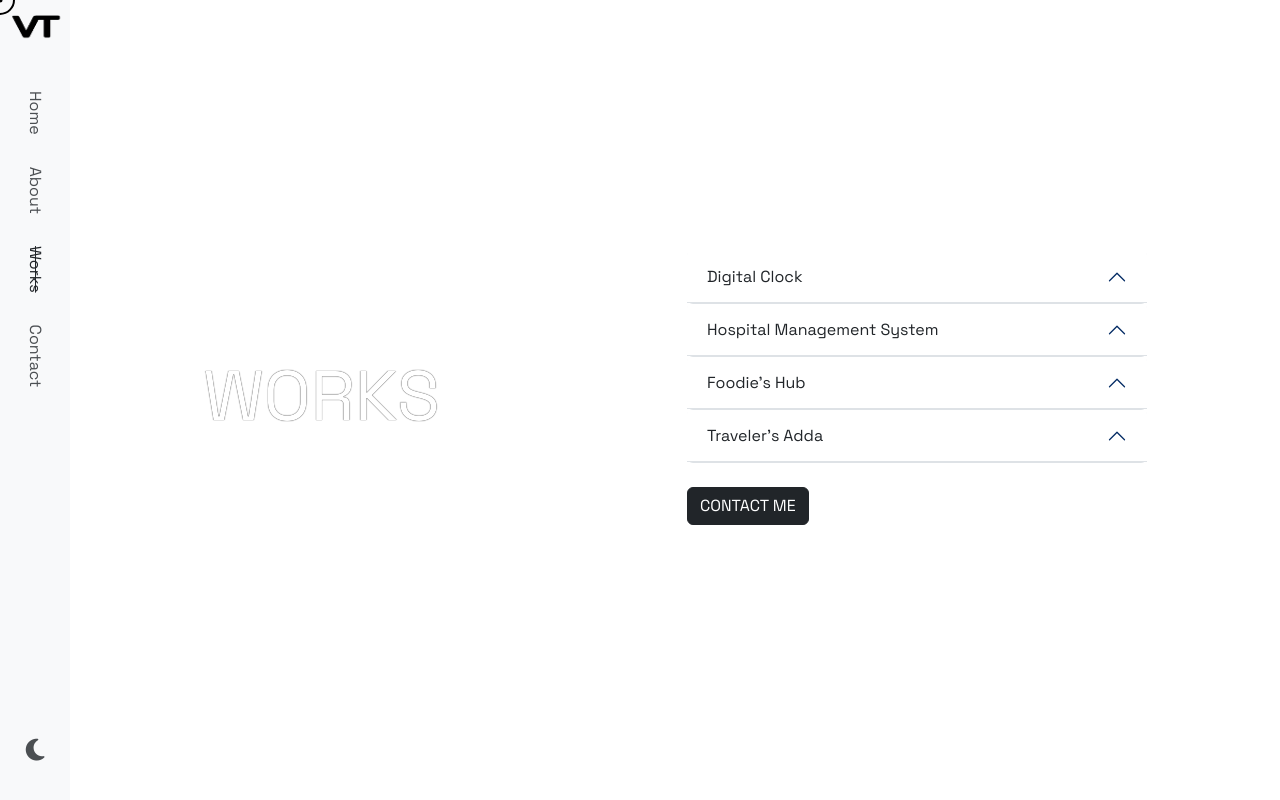
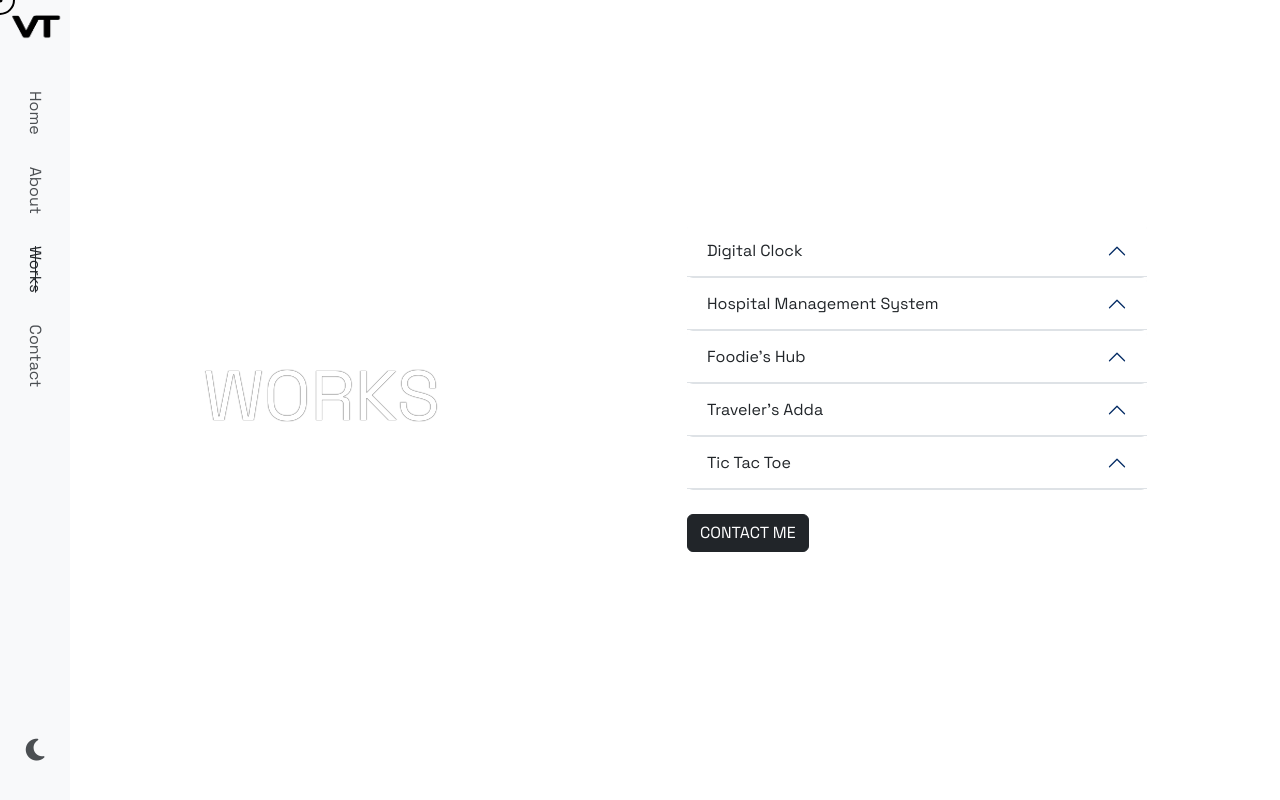
Before and after one commit to tarunvemula10/portfolio-2, a React (Create React App) app: page /works in a window 1280 px wide. Built offline with nearby package versions, Linux system fonts and the light colour scheme; a web font is replaced by a local one.

Commit message:
updated works

```diff
--- a/src/Components/Works.js
+++ b/src/Components/Works.js
@@ -63,6 +63,17 @@ export default function Works(props) {
                through enticing itineraries and immersive visuals in a user-friendly
                interface. Welcome to a travel experience where wanderlust meets digital convenience.`,
                projectLink : 'https://tharunvemula-travelersadda.netlify.app/'
+          },{
+               projectId : 'collapseFive',
+               projectTitle : `Tic Tac Toe`,
+               projectDescription : `
+               Experience the timeless fun of Tic Tac Toe with an exciting twist – challenge a
+               computer opponent or play against a friend! Enjoy the classic two-player mode
+               or test your strategic skills against the computer. The game dynamically alternates
+               the starting player, ensuring fairness. Click, strategize, and aim for victory in
+               this engaging battle of wits, whether you're facing off against a friend or our
+               computer opponent!`,
+               projectLink : 'https://tharunvemula-tic-tac-toe.netlify.app/'
           }
      ];
 
```
